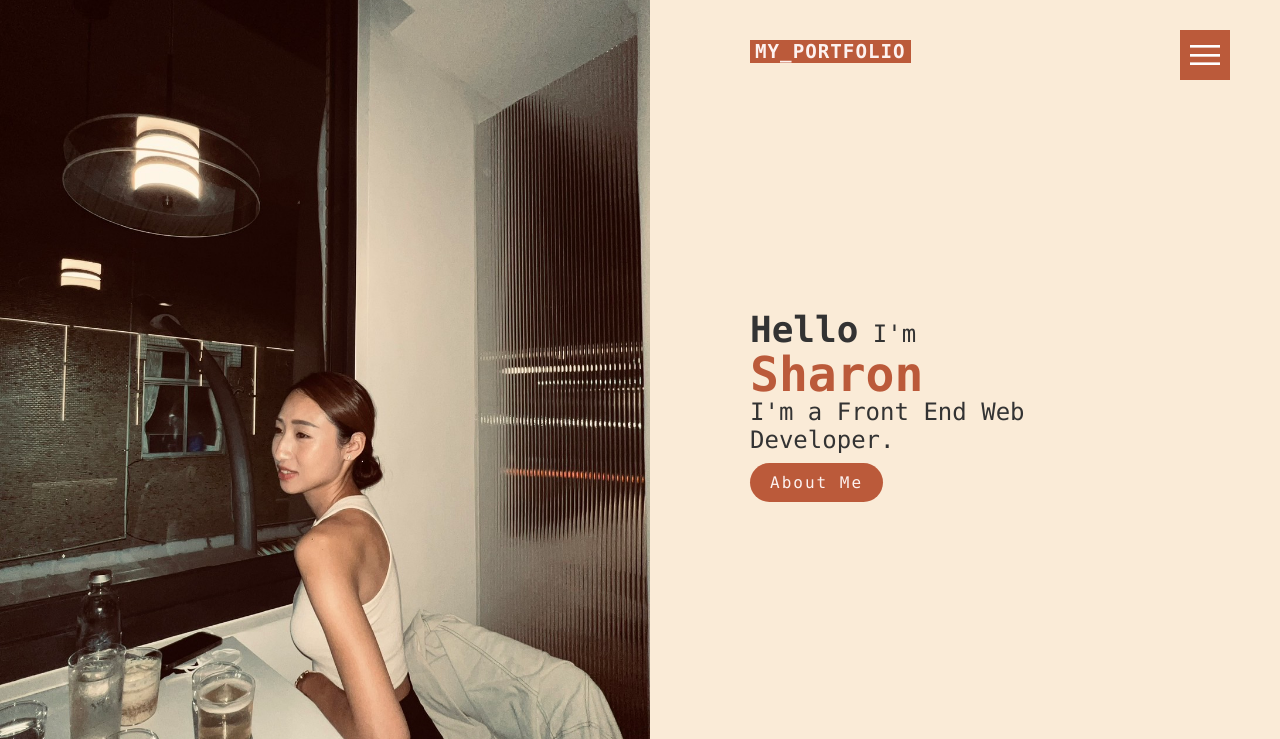
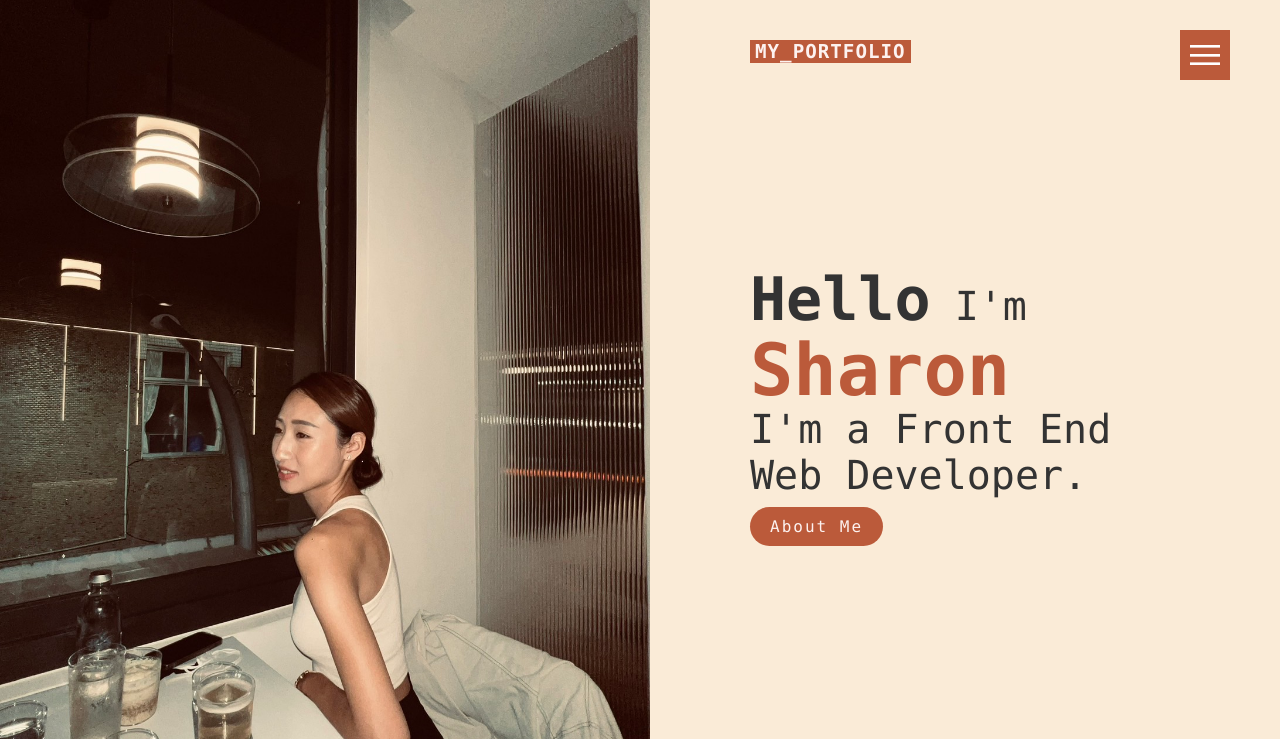
Before and after one commit to duchiang93/CV, a plain HTML site: page index.html in a window 1280 px wide. Shown: the top 739 px of the page. Drawn offline with Linux system fonts and the light colour scheme.

Commit message:
style:font-size

```diff
--- a/index.html
+++ b/index.html
@@ -217,7 +217,7 @@
           </div>
           <ul class="sci">
             <li>
-              <a href="#https://github.com/duchiang93"><i class="iconfont">&#xe728;</i></a>
+              <a href="https://github.com/duchiang93"><i class="iconfont">&#xe728;</i></a>
             </li>
             <li>
               <a href="https://www.instagram.com/y_u_n_93/"><i class="iconfont">&#xe737;</i></a>
--- a/styles/style.scss
+++ b/styles/style.scss
@@ -111,7 +111,7 @@
     position: absolute;
     top: 40px;
     left: 100px;
-    font-size: 1.2em;
+    font-size:1.2em ;
     text-transform: uppercase;
     letter-spacing: 1px;
     background: #bb5a3a;
@@ -123,21 +123,21 @@
     }
   }
   h4 {
-    font-size: 1.5em;
+    font-size:40px;
     color: #333;
     font-weight: 300;
     span {
-      font-size: 1.5em;
+      font-size: 60px;
       font-weight: 700;
     }
   }
   h2 {
-    font-size: 3em;
+    font-size: 72px;
     color: #bb5a3a;
     line-height: 1em;
   }
   p {
-    font-size: 1.1em;
+    font-size: 40px;
     margin: 20px 0;
     font-weight: 300;
     text-align: justify;
```
Also changed, not shown: styles/style.css, 1 other file.
